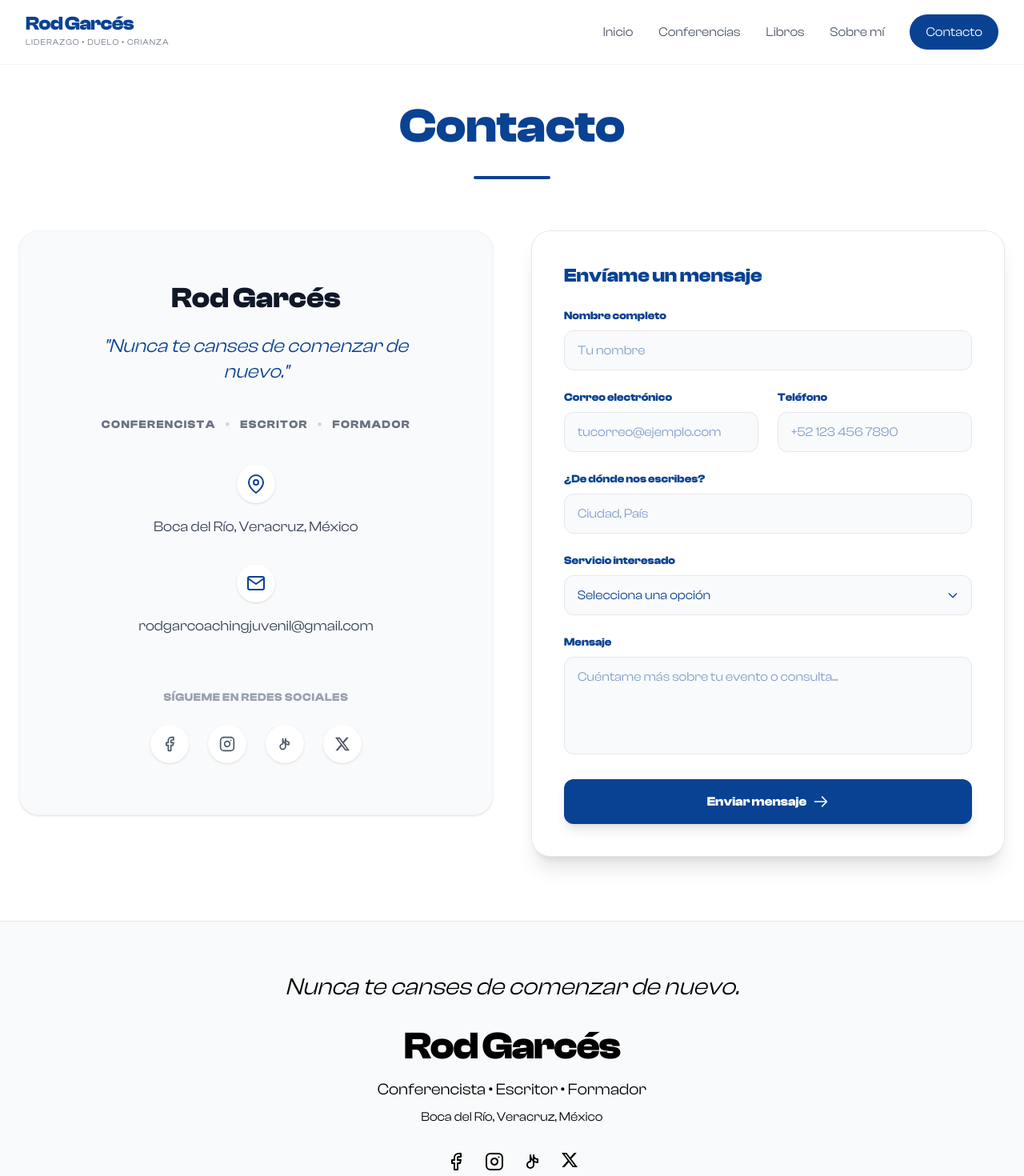
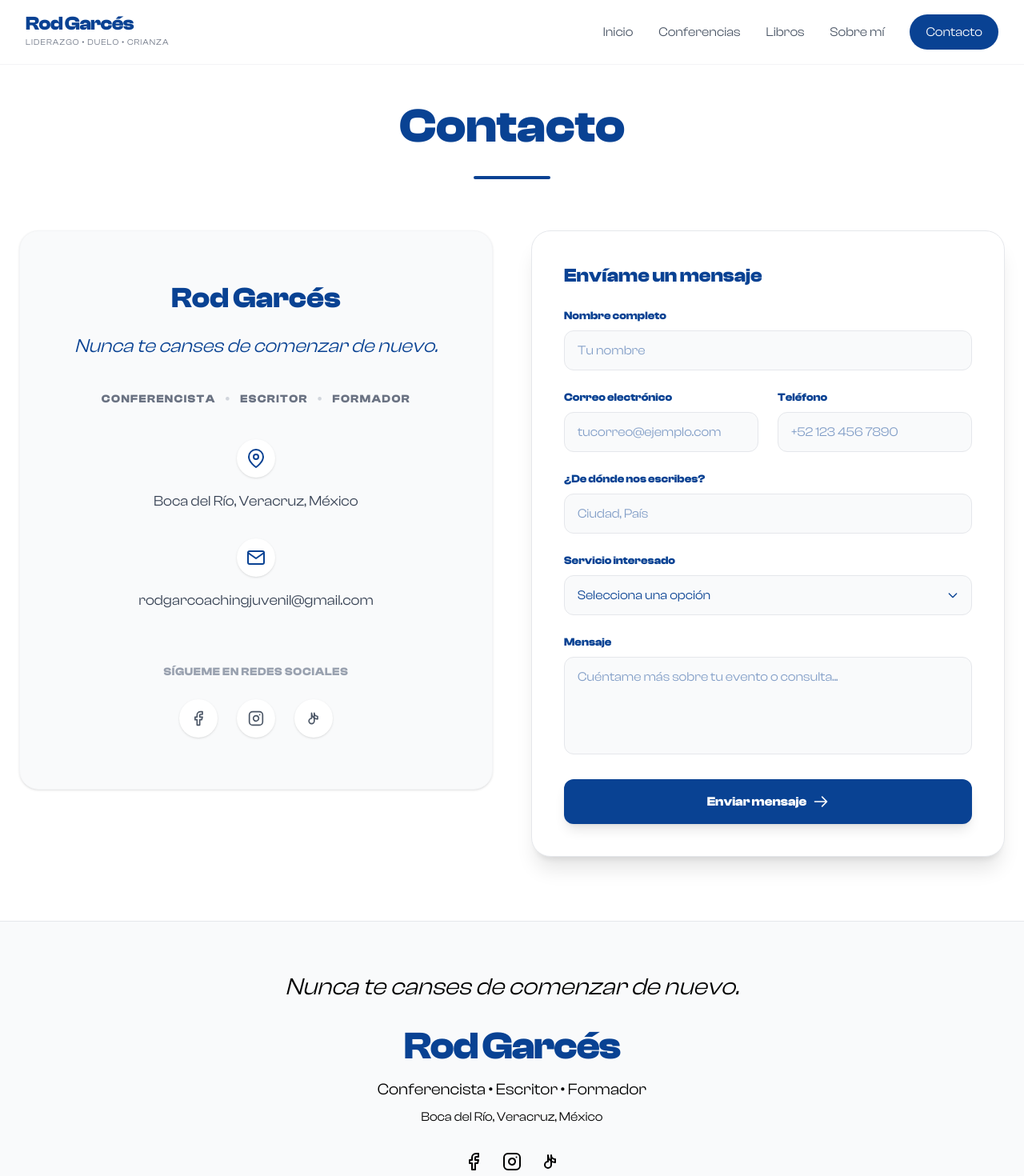
Before and after one commit to MetaWebDevCEO/Rodgarces, a Next.js app: page /contacto in a window 1280 px wide. Shown: the top 1470 px of the page at 80% size. Built offline with nearby package versions, Linux system fonts and the light colour scheme.

Commit message:
Update branding colors, spacing, and image positioning

```diff
--- a/src/app/conferencia/page.tsx
+++ b/src/app/conferencia/page.tsx
@@ -69,7 +69,7 @@ const ConferenciaPage = () => {
                 <img
                   src="https://i.imgur.com/KdL9987.jpg"
                   alt="Duelo y Sanación"
-                  className="w-full h-full object-cover transition-transform duration-700 group-hover:scale-105"
+                  className="w-full h-full object-cover object-[15%_center] transition-transform duration-700 group-hover:scale-105"
                 />
                 <div className="absolute inset-0 bg-black/70 group-hover:bg-black/60 transition-colors duration-300"></div>
               </div>
--- a/src/app/contacto/page.tsx
+++ b/src/app/contacto/page.tsx
@@ -23,12 +23,12 @@ const ContactoPage = () => {
             {/* Contact Info Card */}
             <div className="bg-gray-50 rounded-3xl p-8 md:p-16 border border-gray-100 shadow-sm text-center fade-in-up delay-100 sticky top-24">
 
-              <h2 className="text-3xl md:text-4xl font-bold text-gray-900 mb-6 font-display">
+              <h2 className="text-3xl md:text-4xl font-bold text-[#094293] mb-6 font-display">
                 Rod Garcés
               </h2>
 
               <p className="text-xl md:text-2xl text-[#094293] font-medium italic mb-10">
-                "Nunca te canses de comenzar de nuevo."
+                Nunca te canses de comenzar de nuevo.
               </p>
 
               <div className="flex flex-wrap justify-center gap-3 text-sm font-bold uppercase tracking-widest text-gray-500 mb-10">
@@ -62,19 +62,15 @@ const ContactoPage = () => {
                 <div className="pt-8">
                   <p className="text-sm font-semibold text-gray-400 uppercase tracking-wider mb-6">Sígueme en redes sociales</p>
                   <div className="flex justify-center gap-6">
-                    <Link href="#" className="w-12 h-12 bg-white rounded-full flex items-center justify-center shadow-sm text-gray-600 hover:text-[#094293] hover:scale-110 transition-all">
+                    <Link href="https://www.facebook.com/profile.php?id=100046503616035" className="w-12 h-12 bg-white rounded-full flex items-center justify-center shadow-sm text-gray-600 hover:text-[#094293] hover:scale-110 transition-all">
                       <svg xmlns="http://www.w3.org/2000/svg" width="20" height="20" viewBox="0 0 24 24" fill="none" stroke="currentColor" strokeWidth="2" strokeLinecap="round" strokeLinejoin="round"><path d="M18 2h-3a5 5 0 0 0-5 5v3H7v4h3v8h4v-8h3l1-4h-4V7a1 1 0 0 1 1-1h3z"></path></svg>
                     </Link>
-                    <Link href="#" className="w-12 h-12 bg-white rounded-full flex items-center justify-center shadow-sm text-gray-600 hover:text-[#094293] hover:scale-110 transition-all">
+                    <Link href="https://www.instagram.com/rod.garces?igsh=MXUwZjMwMnV5dTVxdw%3D%3D&utm_source=qr" className="w-12 h-12 bg-white rounded-full flex items-center justify-center shadow-sm text-gray-600 hover:text-[#094293] hover:scale-110 transition-all">
                       <svg xmlns="http://www.w3.org/2000/svg" width="20" height="20" viewBox="0 0 24 24" fill="none" stroke="currentColor" strokeWidth="2" strokeLinecap="round" strokeLinejoin="round"><rect x="2" y="2" width="20" height="20" rx="5" ry="5"></rect><path d="M16 11.37A4 4 0 1 1 12.63 8 4 4 0 0 1 16 11.37z"></path><line x1="17.5" y1="6.5" x2="17.51" y2="6.5"></line></svg>
                     </Link>
                     {/* TikTok */}
-                    <Link href="#" className="w-12 h-12 bg-white rounded-full flex items-center justify-center shadow-sm text-gray-600 hover:text-[#094293] hover:scale-110 transition-all">
+                    <Link href="https://www.tiktok.com/@rod.garces" className="w-12 h-12 bg-white rounded-full flex items-center justify-center shadow-sm text-gray-600 hover:text-[#094293] hover:scale-110 transition-all">
                       <svg xmlns="http://www.w3.org/2000/svg" width="20" height="20" viewBox="0 0 24 24" fill="none" stroke="currentColor" strokeWidth="2" strokeLinecap="round" strokeLinejoin="round"><path d="M9 12a4 4 0 1 0 4 4V4a5 5 0 0 0 5 5v4a9 9 0 0 1-9-9Z"></path></svg>
-                    </Link>
-                    {/* X (formerly Twitter) */}
-                    <Link href="#" className="w-12 h-12 bg-white rounded-full flex items-center justify-center shadow-sm text-gray-600 hover:text-[#094293] hover:scale-110 transition-all">
-                      <svg xmlns="http://www.w3.org/2000/svg" width="18" height="18" viewBox="0 0 24 24" fill="currentColor"><path d="M18.901 1.153h3.68l-8.04 9.19L24 22.846h-7.406l-5.8-7.584-6.638 7.584H.474l8.6-9.83L0 1.154h7.594l5.243 6.932ZM17.61 20.644h2.039L6.486 3.24H4.298Z" /></svg>
                     </Link>
                   </div>
                 </div>
--- a/src/components/footer.tsx
+++ b/src/components/footer.tsx
@@ -12,7 +12,7 @@ const Footer = () => {
         </h2>
 
         {/* Brand/Name */}
-        <h1 className="text-4xl md:text-5xl font-bold mb-4 tracking-tight text-black">
+        <h1 className="text-4xl md:text-5xl font-bold mb-4 tracking-tight text-[#094293]">
           Rod Garcés
         </h1>
 
@@ -28,17 +28,14 @@ const Footer = () => {
 
         {/* Social Links */}
         <div className="flex gap-6 mb-8">
-           <a href="#" aria-label="Facebook" className="social-icon-hover text-black hover:text-blue-600">
+           <a href="https://www.facebook.com/profile.php?id=100046503616035" aria-label="Facebook" className="social-icon-hover text-black hover:text-blue-600">
              <svg xmlns="http://www.w3.org/2000/svg" width="24" height="24" viewBox="0 0 24 24" fill="none" stroke="currentColor" strokeWidth="2" strokeLinecap="round" strokeLinejoin="round"><path d="M18 2h-3a5 5 0 0 0-5 5v3H7v4h3v8h4v-8h3l1-4h-4V7a1 1 0 0 1 1-1h3z"></path></svg>
            </a>
-           <a href="#" aria-label="Instagram" className="social-icon-hover text-black hover:text-blue-600">
+           <a href="https://www.instagram.com/rod.garces?igsh=MXUwZjMwMnV5dTVxdw%3D%3D&utm_source=qr" aria-label="Instagram" className="social-icon-hover text-black hover:text-blue-600">
              <svg xmlns="http://www.w3.org/2000/svg" width="24" height="24" viewBox="0 0 24 24" fill="none" stroke="currentColor" strokeWidth="2" strokeLinecap="round" strokeLinejoin="round"><rect x="2" y="2" width="20" height="20" rx="5" ry="5"></rect><path d="M16 11.37A4 4 0 1 1 12.63 8 4 4 0 0 1 16 11.37z"></path><line x1="17.5" y1="6.5" x2="17.51" y2="6.5"></line></svg>
            </a>
-           <a href="#" aria-label="TikTok" className="social-icon-hover text-black hover:text-blue-600">
+           <a href="https://www.tiktok.com/@rod.garces" aria-label="TikTok" className="social-icon-hover text-black hover:text-blue-600">
              <svg xmlns="http://www.w3.org/2000/svg" width="24" height="24" viewBox="0 0 24 24" fill="none" stroke="currentColor" strokeWidth="2" strokeLinecap="round" strokeLinejoin="round"><path d="M9 12a4 4 0 1 0 4 4V4a5 5 0 0 0 5 5v4a9 9 0 0 1-9-9Z"></path></svg>
-           </a>
-           <a href="#" aria-label="X" className="social-icon-hover text-black hover:text-blue-600">
-              <svg xmlns="http://www.w3.org/2000/svg" width="20" height="20" viewBox="0 0 24 24" fill="currentColor"><path d="M18.901 1.153h3.68l-8.04 9.19L24 22.846h-7.406l-5.8-7.584-6.638 7.584H.474l8.6-9.83L0 1.154h7.594l5.243 6.932ZM17.61 20.644h2.039L6.486 3.24H4.298Z" /></svg>
            </a>
         </div>
 
--- a/src/components/guia.tsx
+++ b/src/components/guia.tsx
@@ -23,10 +23,10 @@ const Guia = () => {
 
           {/* Right Column: Content */}
           <div className="flex flex-col space-y-4 text-sm text-gray-700 leading-relaxed fade-in-up delay-200">
-            <h2 className="text-2xl sm:text-3xl lg:text-4xl font-bold text-[#094293] leading-tight uppercase tracking-tight mb-2">
+            <h2 className="text-2xl sm:text-3xl lg:text-4xl font-bold text-[#094293] leading-tight uppercase tracking-widest mb-2">
               <span className="block whitespace-nowrap">He estado ahí.</span>
-              <span className="block whitespace-nowrap">Y puedo ayudarte a transformar</span>
-              <span className="block whitespace-nowrap">tu historia.</span>
+              <span className="block whitespace-nowrap">Y puedo ayudarte </span>
+              <span className="block whitespace-nowrap">a transformar tu historia.</span>
             </h2>
 
             <p>
--- a/src/components/hero.tsx
+++ b/src/components/hero.tsx
@@ -46,7 +46,7 @@ const Hero = () => {
           </div>
 
           <p className="mt-8 text-lg sm:text-xl text-blue-200 font-medium italic fade-in-up delay-500">
-            "Nunca te canses de comenzar de nuevo"
+            Nunca te canses de comenzar de nuevo
           </p>
         </div>
 
--- a/src/components/nunca.tsx
+++ b/src/components/nunca.tsx
@@ -36,7 +36,7 @@ const Nunca = () => {
               href="/contacto"
               className="w-full sm:w-auto px-8 py-4 border-2 border-white text-white text-base font-bold rounded-full hover:bg-white/10 transition-all hover:shadow-lg hover:-translate-y-1 text-center"
             >
-              Contacto
+              Contactarme
             </Link>
           </div>
         </div>
--- a/src/components/plan.tsx
+++ b/src/components/plan.tsx
@@ -18,7 +18,7 @@ const Plan = () => {
 
           {/* Left Column: Headline and CTA */}
           <div className="flex flex-col space-y-8 fade-in-up relative lg:sticky lg:top-24 text-center lg:text-left">
-            <h2 className="text-3xl sm:text-5xl lg:text-6xl font-bold text-[#094293] leading-[1.1] uppercase tracking-tight">
+            <h2 className="text-3xl sm:text-5xl lg:text-6xl font-bold text-[#094293] leading-[1.1] uppercase tracking-wider">
               <span className="block lg:whitespace-nowrap">Tu nuevo comienzo</span>
               <span className="block lg:whitespace-nowrap">es más sencillo</span>
               <span className="block lg:whitespace-nowrap">de lo que crees.</span>
--- a/src/components/problema.tsx
+++ b/src/components/problema.tsx
@@ -20,7 +20,7 @@ const Problema = () => {
         <div className="grid grid-cols-1 lg:grid-cols-2 gap-12 lg:gap-20 items-start">
           {/* Left Column: Big Headline */}
           <div className="flex flex-col">
-            <h2 className="text-4xl sm:text-5xl lg:text-6xl font-bold text-[#094293] leading-tight uppercase tracking-tight fade-in-up">
+            <h2 className="text-4xl sm:text-5xl lg:text-6xl font-bold text-[#094293] leading-tight uppercase tracking-widest fade-in-up">
               Cuando la vida cambia, necesitamos guía para seguir avanzando.
             </h2>
           </div>
```
